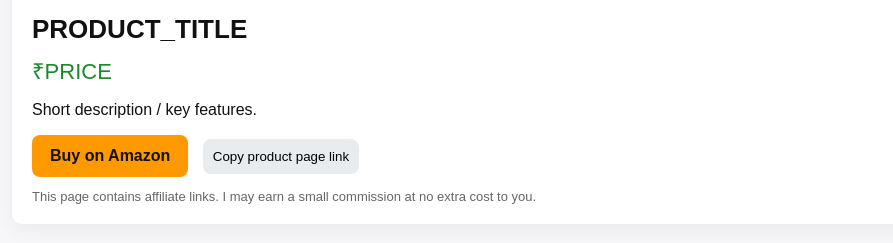
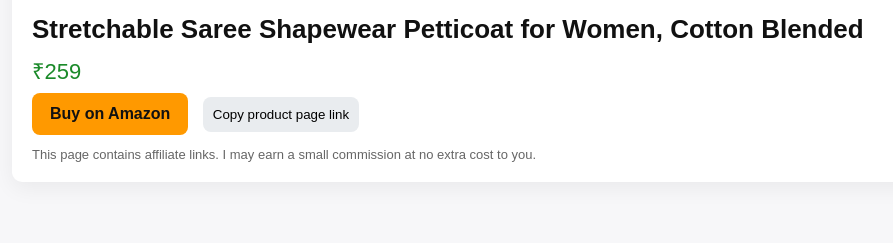
Before and after one commit to stylehavenshop/Stylehavenshop.github.io, a plain HTML site: page products/product1.html in a window 1280 px wide. Shown: the part 81-324 px from the top of the page, without its empty margins (158-1051 px from the left). Drawn offline with Linux system fonts and the light colour scheme.

Commit message:
Update product1.html

```diff
--- a/products/product1.html
+++ b/products/product1.html
@@ -3,7 +3,7 @@
 <head>
 <meta charset="utf-8" />
 <meta name="viewport" content="width=device-width,initial-scale=1" />
-<title>PRODUCT_TITLE</title>
+<title>Stretchable Saree Shapewear Petticoat for Women, Cotton Blended</title>
 <style>
 body{font-family:Arial,sans-serif;margin:0;background:#f7f7f9;color:#111}
 .container{max-width:900px;margin:40px auto;padding:20px;background:white;border-radius:10px;box-shadow:0 6px 22px rgba(0,0,0,0.06);}
@@ -18,10 +18,9 @@
 <body>
 <div class="container">
 <img src="../images/product1.jpg" alt="PRODUCT_TITLE">
-<h1>PRODUCT_TITLE</h1>
-<p class="price">₹PRICE</p>
-<p>Short description / key features.</p>
-<a class="btn" href="YOUR_AMAZON_AFFILIATE_LINK" target="_blank" rel="nofollow noopener sponsored">Buy on Amazon</a>
+<h1>Stretchable Saree Shapewear Petticoat for Women, Cotton Blended</h1>
+<p class="price">₹259</p>
+<a class="btn" href=https://amzn.to/43bimoc target="_blank" rel="nofollow noopener sponsored">Buy on Amazon</a>
 <button class="copy" onclick="navigator.clipboard.writeText(location.href).then(()=>alert('Link copied!'))">Copy product page link</button>
 <div class="small">This page contains affiliate links. I may earn a small commission at no extra cost to you.</div>
 </div>
```
